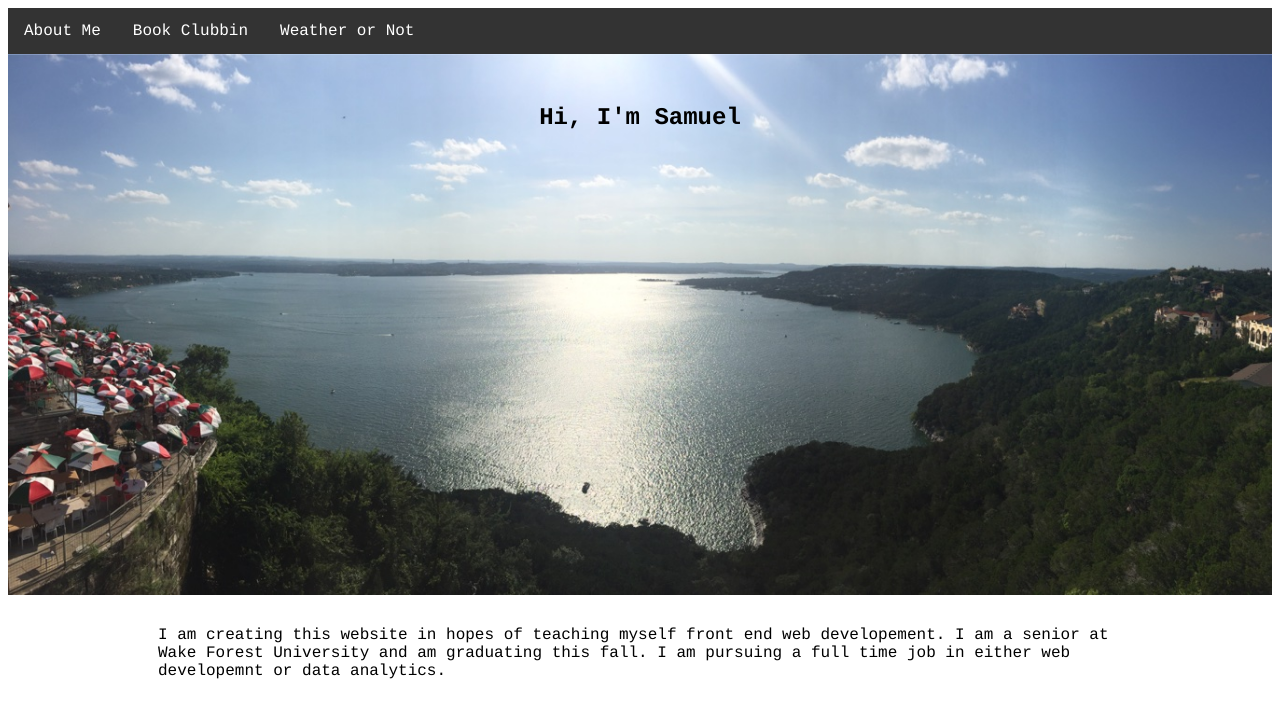
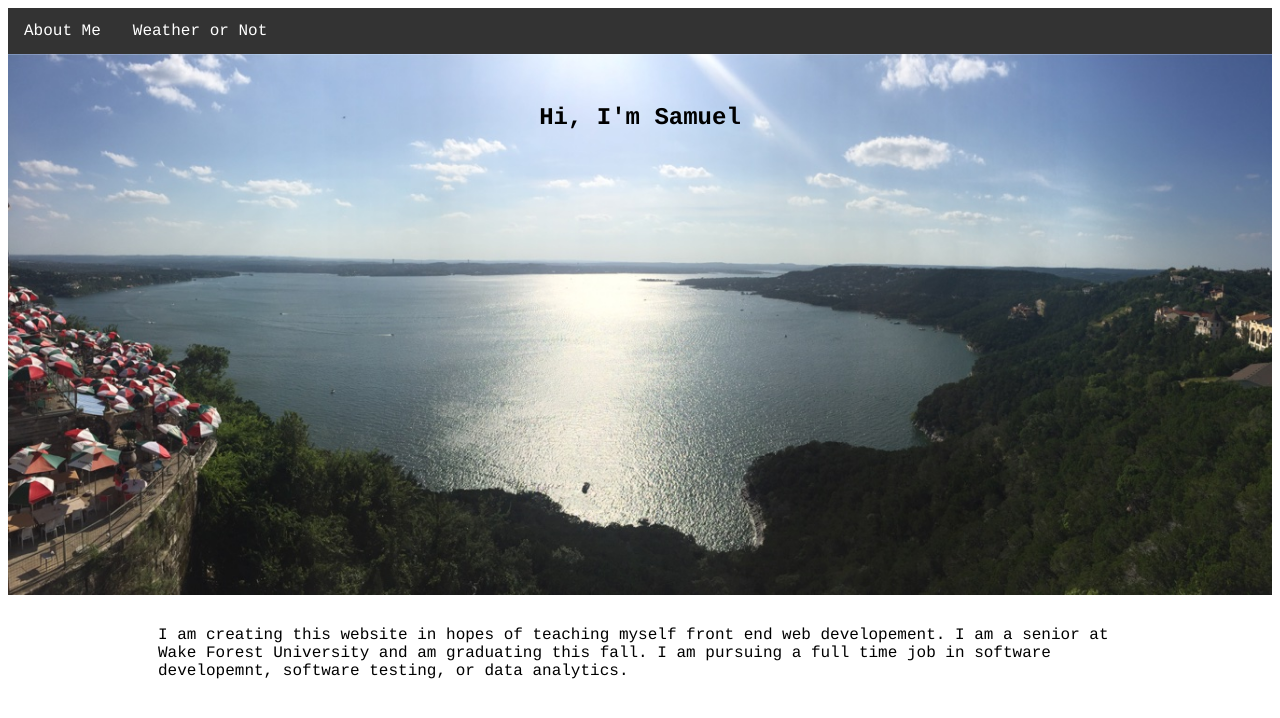
Before and after one commit to lesesb12/personalWebsite, a plain HTML site: page index.html in a window 1280 px wide. Drawn offline with Linux system fonts and the light colour scheme.

Commit message:
First commit

```diff
--- a/index.html
+++ b/index.html
@@ -18,8 +18,7 @@
     <nav>
         <ul>
             <li><a href="#me">About Me</a></li>
-            <li><a href="page2.html">Book Clubbin</a></li>
-            <li><a href="page3.html">Weather or Not</a></li>
+            <li><a href="weather.html">Weather or Not</a></li>
         </ul>
 
     </nav>
@@ -32,7 +31,7 @@
     <div id="me">
             <p>I am creating this website in hopes of teaching myself front end web developement.  I am
              a senior at Wake Forest University and am graduating this fall.  I am pursuing a full time job
-              in either web developemnt or data analytics.</p>
+              in software developemnt, software testing, or data analytics.</p>
     </div>
 
 
```
Also changed, not shown: weather.html (+1 -2 lines).
